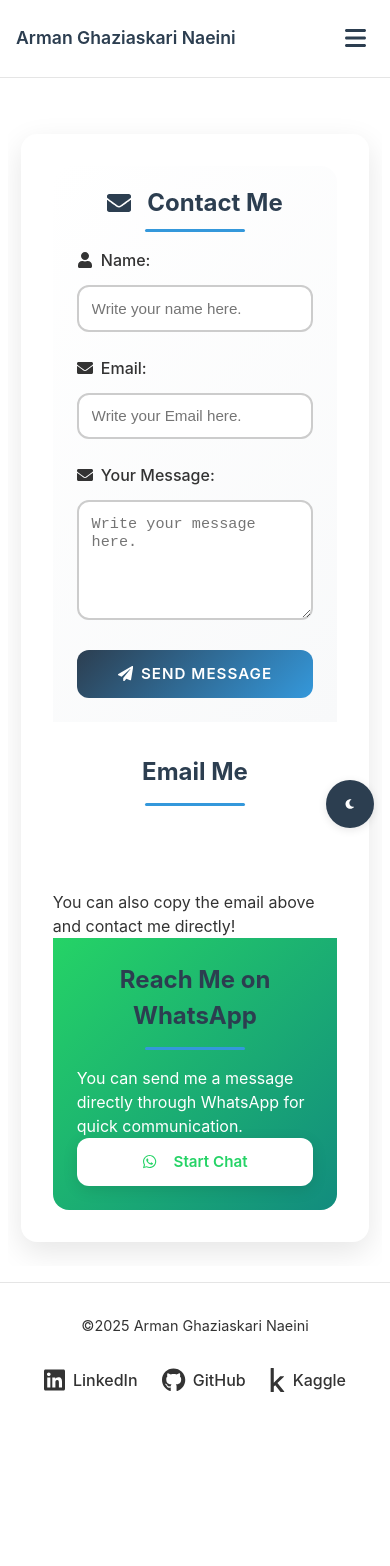
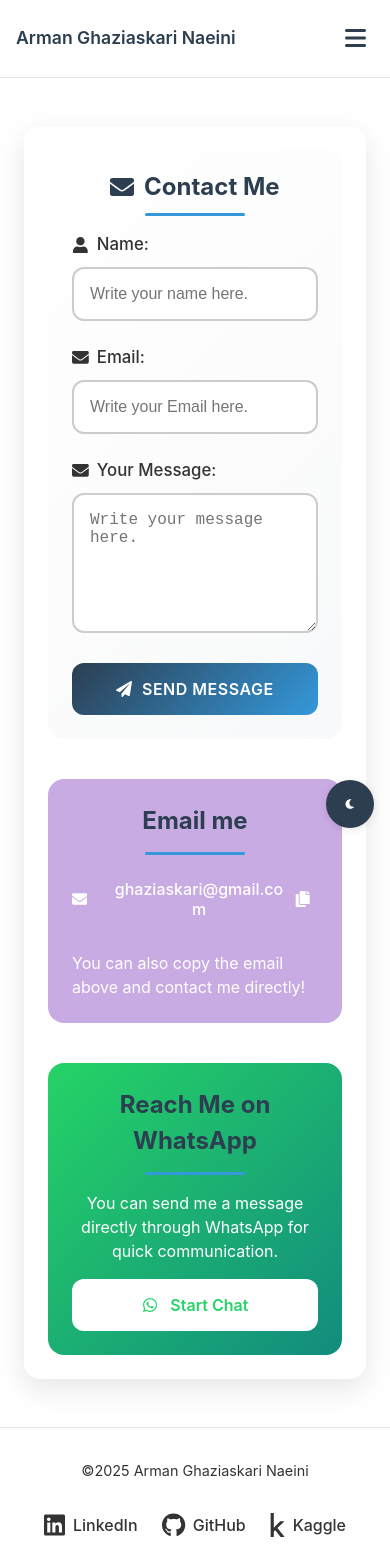
Before and after one commit to armanghazi/portfolio, a React (Vite) app: page /#/contact in a window 390 px wide. Shown: the top 1566 px of the page. Before the commit the page ends 1424 px from the top, so only its background shows below. Built offline with nearby package versions, Linux system fonts and the light colour scheme.

Commit message:
update Contacts

```diff
--- a/src/pages/Contact.css
+++ b/src/pages/Contact.css
@@ -1,61 +1,63 @@
-/* Variables (You might have these elsewhere, but I'm including them for context) */
 :root {
-  --primary-color: #4a90e2; /* Example color */
-  --secondary-color: #63b3ed; /* Example color */
-  --primary-color-rgb: 74, 144, 226; /* RGB version for rgba */
+  --primary-color: #4a90e2;
+  --secondary-color: #63b3ed;
+  --primary-color-rgb: 74, 144, 226;
   --text-color: #333;
   --border-color: #ccc;
   --white: #fff;
 }
 
-/* Base Styles */
 .contact-section {
   padding: 4rem 2rem;
   max-width: 1200px;
   margin: 0 auto;
   width: 100%;
   min-height: calc(100vh - 200px);
-  display: flex;
-  flex-direction: column;
-  justify-content: center;
   box-sizing: border-box;
 }
 
 .contact-container {
   display: flex;
   flex-direction: column;
-  gap: 2rem;
+  gap: 2.5rem;
   background: var(--white);
   padding: 2rem;
   border-radius: 20px;
   box-shadow: 0 10px 30px rgba(0, 0, 0, 0.1);
-  max-width: 800px;
-  margin: 0 auto; /* Center the container */
+  max-width: 900px;
+  margin: 0 auto;
   box-sizing: border-box;
 }
 
+/* Form Section */
+.contact-form {
+  padding: 2.5rem;
+  background: linear-gradient(135deg, var(--white) 0%, #f8f9fa 100%);
+  border-radius: 16px;
+}
 
-/* Form Styles */
-.contact-form {
-  padding: 3rem;
-  background: linear-gradient(135deg, var(--white) 0%, #f8f9fa 100%);
-  box-sizing: border-box;
+.section-title {
+  display: flex;
+  align-items: center;
+  gap: 0.6rem;
+  font-size: 1.8rem;
+  font-weight: bold;
+  margin-bottom: 1.5rem;
+  color: var(--primary-color);
 }
 
 .form-group {
-  margin-bottom: 1.8rem;
-  width: 100%;
-  box-sizing: border-box;
+  margin-bottom: 1.5rem;
 }
 
 .form-label {
   display: flex;
   align-items: center;
   gap: 0.5rem;
-  margin-bottom: 0.8rem;
+  margin-bottom: 0.6rem;
   color: var(--text-color);
   font-weight: 500;
-  font-size: 1.1rem;
+  font-size: 1.05rem;
 }
 
 .form-input,
@@ -65,13 +67,12 @@
   border: 2px solid var(--border-color);
   border-radius: 12px;
   font-size: 1rem;
+  background-color: var(--white);
   transition: all 0.3s ease;
-  background-color: var(--white);
-  box-sizing: border-box;
 }
 
 .form-textarea {
-  min-height: 150px;
+  min-height: 140px;
   resize: vertical;
 }
 
@@ -85,7 +86,7 @@
 .submit-button {
   width: 100%;
   padding: 1.2rem;
-  background: linear-gradient(135deg, var(--primary-color) 0%, var(--secondary-color) 100%);
+  background: linear-gradient(135deg, var(--primary-color), var(--secondary-color));
   color: white;
   border: none;
   border-radius: 12px;
@@ -94,11 +95,11 @@
   cursor: pointer;
   transition: all 0.3s ease;
   text-transform: uppercase;
-  letter-spacing: 1px;
+  letter-spacing: 0.5px;
   display: flex;
   align-items: center;
   justify-content: center;
-  gap: 0.5rem;
+  gap: 0.6rem;
 }
 
 .submit-button:hover {
@@ -106,69 +107,43 @@
   box-shadow: 0 5px 15px rgba(var(--primary-color-rgb), 0.3);
 }
 
-/* WhatsApp Section Styles */
-.whatsapp-section {
-  padding: 3rem;
-  background: linear-gradient(135deg, #25D366 0%, #128C7E 100%);
+/* Email Section */
+.email-section {
+  background-color: rgb(200, 171, 226);
   color: white;
-  display: flex;
-  flex-direction: column;
-  justify-content: center;
-  box-sizing: border-box;
-}
-
-.whatsapp-info {
-  background: rgba(255, 255, 255, 0.1);
   padding: 2rem;
   border-radius: 16px;
-  backdrop-filter: blur(10px);
-  width: 100%;
-  box-sizing: border-box;
-}
-
-.whatsapp-title {
-  font-size: 1.8rem;
-  color: white;
-  margin-bottom: 1.5rem;
-  font-weight: 700;
-  text-shadow: 0 2px 4px rgba(0, 0, 0, 0.1);
-}
-
-.whatsapp-description {
-  font-size: 1.1rem;
-  line-height: 1.8;
-  color: rgba(255, 255, 255, 0.9);
-  margin-bottom: 2rem;
 }
 
 .contact-details {
-  margin-bottom: 2rem;
+  margin-bottom: 1.5rem;
 }
 
 .contact-item {
   display: flex;
   align-items: center;
   gap: 1rem;
+  font-size: 1rem;
   margin-bottom: 1rem;
-  color: white;
+  word-break: break-all;
 }
 
 .email-copy {
   background: none;
   border: none;
   color: white;
+  font-size: 1rem;
   cursor: pointer;
   display: flex;
   align-items: center;
   gap: 0.5rem;
-  font-size: 1rem;
   padding: 0.5rem;
   border-radius: 8px;
-  transition: all 0.3s ease;
+  transition: background 0.3s ease;
 }
 
 .email-copy:hover {
-  background: rgba(255, 255, 255, 0.1);
+  background-color: rgba(255, 255, 255, 0.1);
 }
 
 .copy-icon {
@@ -176,23 +151,31 @@
   transition: transform 0.3s ease;
 }
 
+/* WhatsApp Section */
+.whatsapp-section {
+  padding: 2rem;
+  background: linear-gradient(135deg, #25D366, #128C7E);
+  color: white;
+  border-radius: 16px;
+  text-align: center;
+}
+
 .whatsapp-button {
   display: flex;
   align-items: center;
-  gap: 1rem;
+  justify-content: center;
+  gap: 0.8rem;
   padding: 1.2rem 2rem;
   background-color: white;
   color: #25D366;
-  text-decoration: none;
   border-radius: 12px;
   font-weight: 600;
   font-size: 1.1rem;
-  transition: all 0.3s ease;
-  box-shadow: 0 4px 15px rgba(0, 0, 0, 0.1);
   border: none;
   cursor: pointer;
+  transition: all 0.3s ease;
   width: 100%;
-  justify-content: center;
+  margin-top: 1rem;
 }
 
 .whatsapp-button:hover {
@@ -200,129 +183,30 @@
   box-shadow: 0 6px 20px rgba(0, 0, 0, 0.15);
 }
 
-/* Tablet Styles */
-@media (max-width: 1024px) {
+/* Responsive Styles */
+@media (max-width: 768px) {
   .contact-section {
-    padding: 3rem 1.5rem;
+    padding: 2rem 1rem;
   }
 
   .contact-container {
-    gap: 2rem;
+    padding: 1.5rem;
+    border-radius: 16px;
   }
 
   .contact-form,
-  .whatsapp-section {
-    padding: 2rem;
-  }
-
-  .whatsapp-title {
-    font-size: 1.6rem;
-  }
-}
-
-/* Mobile Styles */
-@media (max-width: 768px) {
-  .contact-section {
-    padding: 2rem 1rem;
-    width: 100%;
-    max-width: 100%;
-    overflow-x: hidden;
-  }
-
-  .contact-container {
-    grid-template-columns: 1fr; /* Single column on mobile */
-    gap: 0;
-    width: 100%;
-    max-width: 500px;
-    margin: 1.5rem auto 0;
-    border-radius: 16px;
-    flex-direction: column; /* Ensure stacking (though grid should handle this) */
-  }
-
-  .contact-form {
-    padding: 2rem;
-    border-radius: 16px 16px 0 0;
-    margin-bottom: 2rem; /* Add vertical space */
-  }
-
-  .whatsapp-section {
-    padding: 2rem;
-    border-radius: 0 0 16px 16px;
-  }
-
-  .form-group {
-    margin-bottom: 1.5rem;
-  }
-
-  .form-input,
-  .form-textarea {
-    padding: 0.9rem;
-    font-size: 1rem;
-  }
-
-  .form-textarea {
-    min-height: 120px;
-  }
-
-  .submit-button {
-    padding: 1rem;
-    font-size: 1rem;
-  }
-
-  .whatsapp-title {
-    font-size: 1.4rem;
-    margin-bottom: 1rem;
-  }
-
-  .whatsapp-description {
-    font-size: 1rem;
-    margin-bottom: 1.5rem;
-  }
-
-  .whatsapp-button {
-    padding: 1rem;
-    font-size: 1rem;
-  }
-}
-
-/* Small Mobile Styles */
-@media (max-width: 480px) {
-  .contact-section {
-    padding: 1.5rem 0.8rem;
-  }
-
-  .contact-container {
-    max-width: 100%;
-    margin: 1rem auto 0;
-  }
-
-  .contact-form,
-  .whatsapp-section {
+  .whatsapp-section,
+  .email-section {
     padding: 1.5rem;
   }
 
-  .form-label {
-    font-size: 1rem;
-  }
-
-  .form-input,
-  .form-textarea {
-    padding: 0.8rem;
-    font-size: 0.95rem;
+  .section-title {
+    font-size: 1.5rem;
   }
 
   .submit-button,
   .whatsapp-button {
-    padding: 0.9rem;
-    font-size: 0.95rem;
-  }
-
-  .whatsapp-title {
-    font-size: 1.3rem;
-  }
-
-  .whatsapp-description {
-    font-size: 0.95rem;
-    line-height: 1.6;
+    font-size: 1rem;
+    padding: 1rem;
   }
 }
--- a/src/pages/Contact.jsx
+++ b/src/pages/Contact.jsx
@@ -82,7 +82,7 @@ const Contact = () => {
 
         {/* Email Section */}
         <div className="email-section">
-          <h2 className="section-title">Email Me</h2>
+          <h2 className="section-title">Email me</h2>
           <div className="contact-details">
             <div className="contact-item">
               <FaEnvelope />
```
